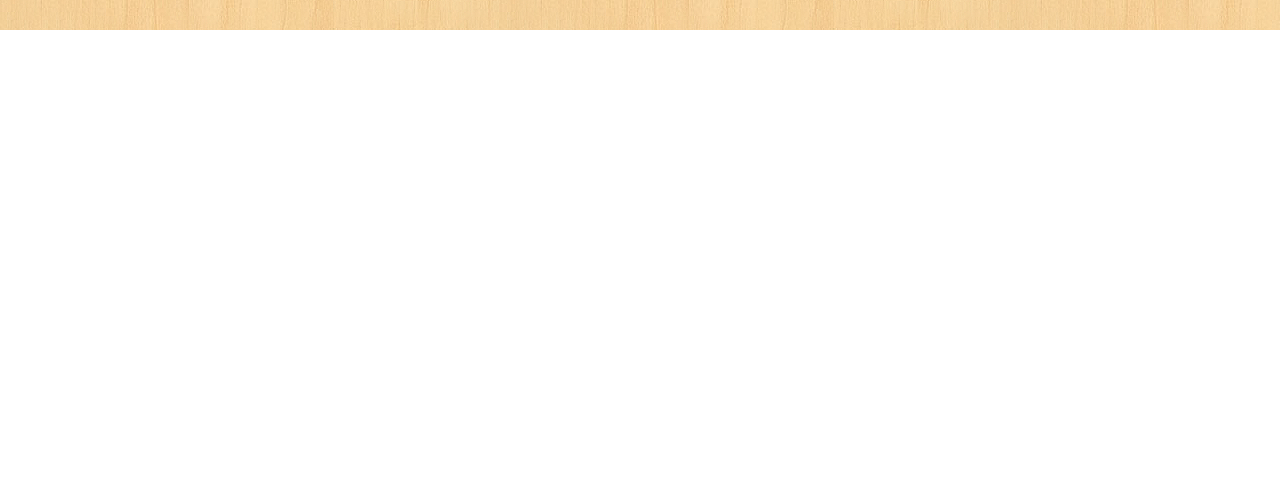
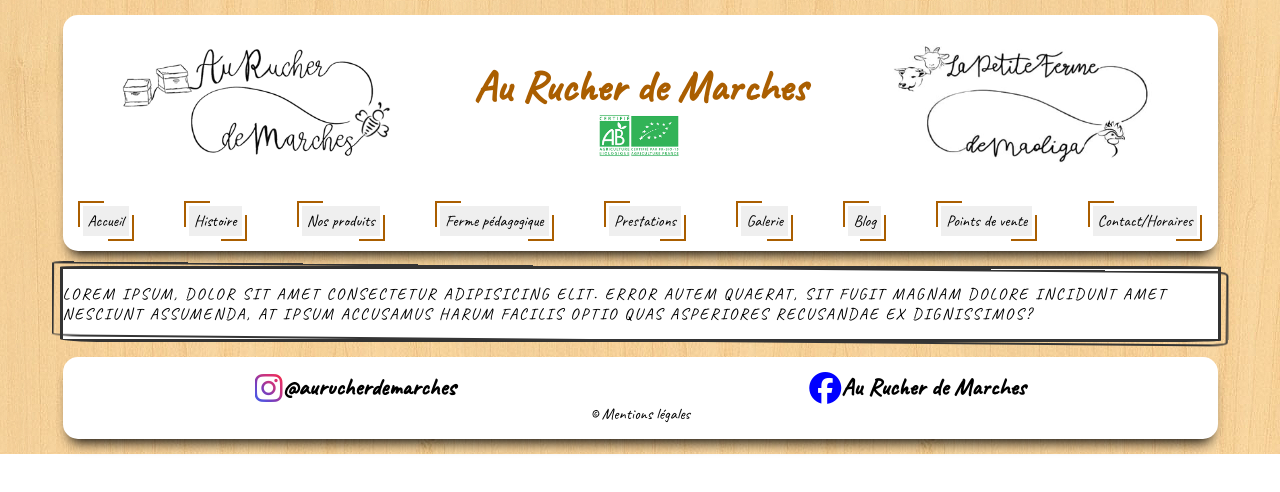
Before and after one commit to JonathanChosson/aurucherdemarches, a React (Create React App) app: page /histoire in a window 1280 px wide. Shown: the top 492 px of the page. Built offline with nearby package versions, Linux system fonts and the light colour scheme.

Commit message:
[JSX/CSS] Realisation de la page 404 :sparkles:

```diff
--- a/src/App.js
+++ b/src/App.js
@@ -2,6 +2,7 @@ import "./App.css"
 import { BrowserRouter, Route, Routes } from "react-router-dom"
 import Home from "./Pages/Home"
 import Error from "./Pages/Error"
+import Histoire from "./Pages/Histoire"
 
 function App() {
     return (
@@ -10,6 +11,7 @@ function App() {
                 <Routes>
                     <Route path="/" element={<Home />} />
                     <Route path="*" element={<Error />} />
+                    <Route path="/histoire" element={<Histoire />}></Route>
                 </Routes>
             </BrowserRouter>
         </div>
--- a/src/Components/ButtonNature.jsx
+++ b/src/Components/ButtonNature.jsx
@@ -1,10 +1,13 @@
 import React from "react"
+import { NavLink } from "react-router-dom"
 import "../Style/Components/ButtonNature.css"
 
 const ButtonNature = ({ text, lien }) => {
     return (
         <div className="button-container-1">
-            <button>{text}</button>
+            <NavLink to={lien}>
+                <button>{text}</button>
+            </NavLink>
         </div>
     )
 }
--- a/src/Components/Menu.jsx
+++ b/src/Components/Menu.jsx
@@ -18,7 +18,10 @@ const Menu = () => {
             ></i>
             <nav className="Menu__nav">
                 <ButtonNature text={"Accueil"} lien={"/"}></ButtonNature>
-                <ButtonNature text={"Histoire"} lien={"/"}></ButtonNature>
+                <ButtonNature
+                    text={"Histoire"}
+                    lien={"/histoire"}
+                ></ButtonNature>
                 <ButtonNature text={"Nos produits"} lien={"/"}></ButtonNature>
                 <ButtonNature
                     text={"Ferme pédagogique"}
--- a/src/Pages/Error.jsx
+++ b/src/Pages/Error.jsx
@@ -1,7 +1,28 @@
 import React from "react"
+import "../Style/Pages/Error.css"
+import Footer from "../Components/Footer"
+import Header from "../Components/Header"
 
 const Error = () => {
-    return <div></div>
+    return (
+        <div className="Error">
+            <Header />
+            <main className="Error__main">
+                <section className="Error__main__section">
+                    <img
+                        className="border Error__main__img"
+                        src="./image/abeille.png"
+                        alt="Abeille"
+                    />
+                    <div className="border Error__main__p">
+                        <h2 className="Error__main__p__h2">404</h2>
+                        <h3>La page que vous demandez n'hexiste pas</h3>
+                    </div>
+                </section>
+            </main>
+            <Footer />
+        </div>
+    )
 }
 
 export default Error
--- /dev/null
+++ b/src/Pages/Histoire.jsx
@@ -0,0 +1,21 @@
+import React from "react"
+import "../Style/Pages/Histoire.css"
+import Header from "../Components/Header"
+import Footer from "../Components/Footer"
+
+const Histoire = () => {
+    return (
+        <div className="Histoire">
+            <Header></Header>
+            <main className="Histoire__main border">
+                Lorem ipsum, dolor sit amet consectetur adipisicing elit. Error
+                autem quaerat, sit fugit magnam dolore incidunt amet nesciunt
+                assumenda, at ipsum accusamus harum facilis optio quas
+                asperiores recusandae ex dignissimos?
+            </main>
+            <Footer></Footer>
+        </div>
+    )
+}
+
+export default Histoire
--- /dev/null
+++ b/src/Style/Pages/Error.css
@@ -0,0 +1,42 @@
+.Error {
+    display: flex;
+    justify-content: center;
+    align-items: center;
+    flex-flow: column wrap;
+}
+
+.Error__main {
+    width: calc(90% + 30px);
+    padding: 15px 0px 15px 0px;
+    margin: 15px 0px 15px 0px;
+    display: flex;
+    justify-content: space-between;
+    align-items: center;
+    flex-flow: row wrap;
+}
+
+.Error__main__section {
+    width: 100%;
+    display: flex;
+    justify-content: space-between;
+    align-items: center;
+    flex-flow: column wrap;
+}
+
+.Error__main__img {
+    width: 70%;
+    height: 300px;
+    border-radius: 15px;
+    object-fit: contain;
+}
+
+.Error__main__p {
+    width: 50%;
+    text-align: center;
+    /* height: 300px; */
+}
+
+.Error__main__p__h2 {
+    font-size: 2rem;
+    font-weight: bold;
+}
--- /dev/null
+++ b/src/Style/Pages/Histoire.css
@@ -0,0 +1,16 @@
+.Histoire {
+    display: flex;
+    justify-content: center;
+    align-items: center;
+    flex-flow: column wrap;
+}
+
+.Histoire__main {
+    width: calc(90% + 30px);
+    padding: 15px 0px 15px 0px;
+    margin: 15px 0px 15px 0px;
+    display: flex;
+    justify-content: space-between;
+    align-items: center;
+    flex-flow: row wrap;
+}
```
